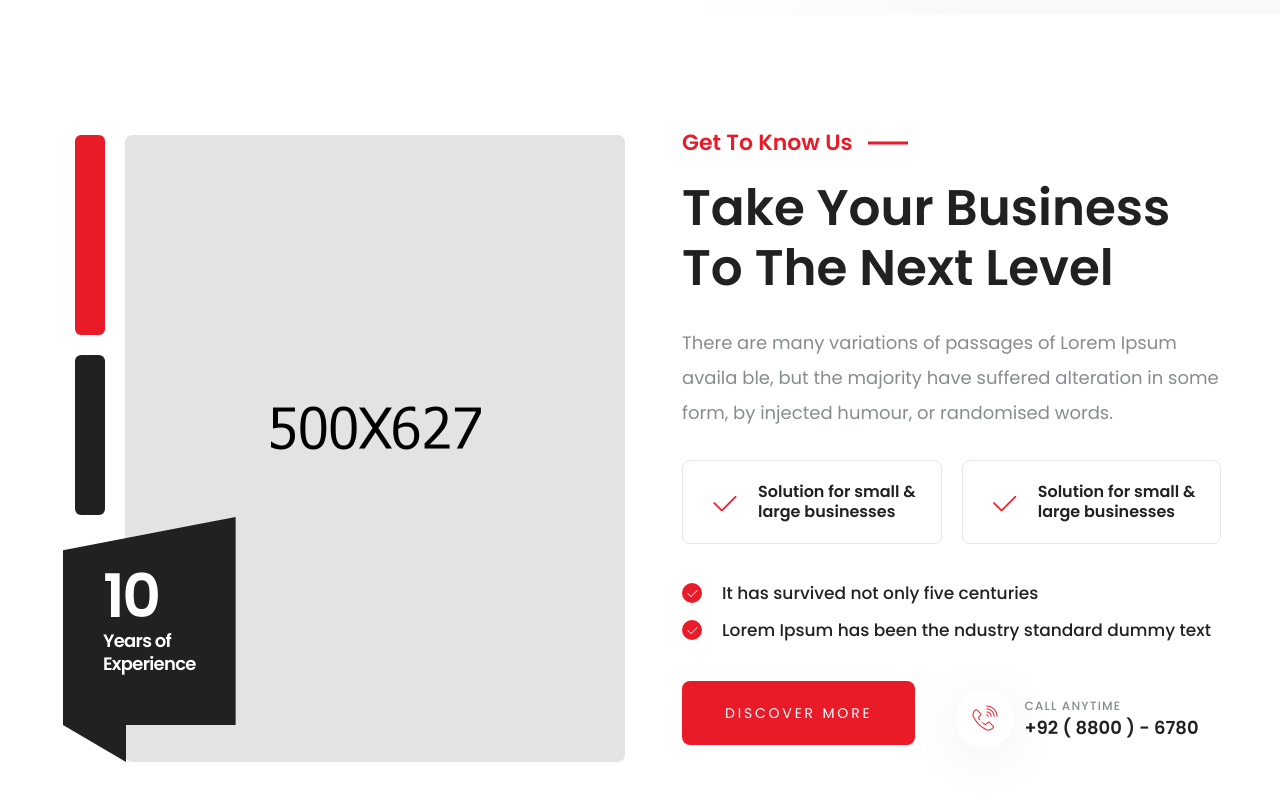
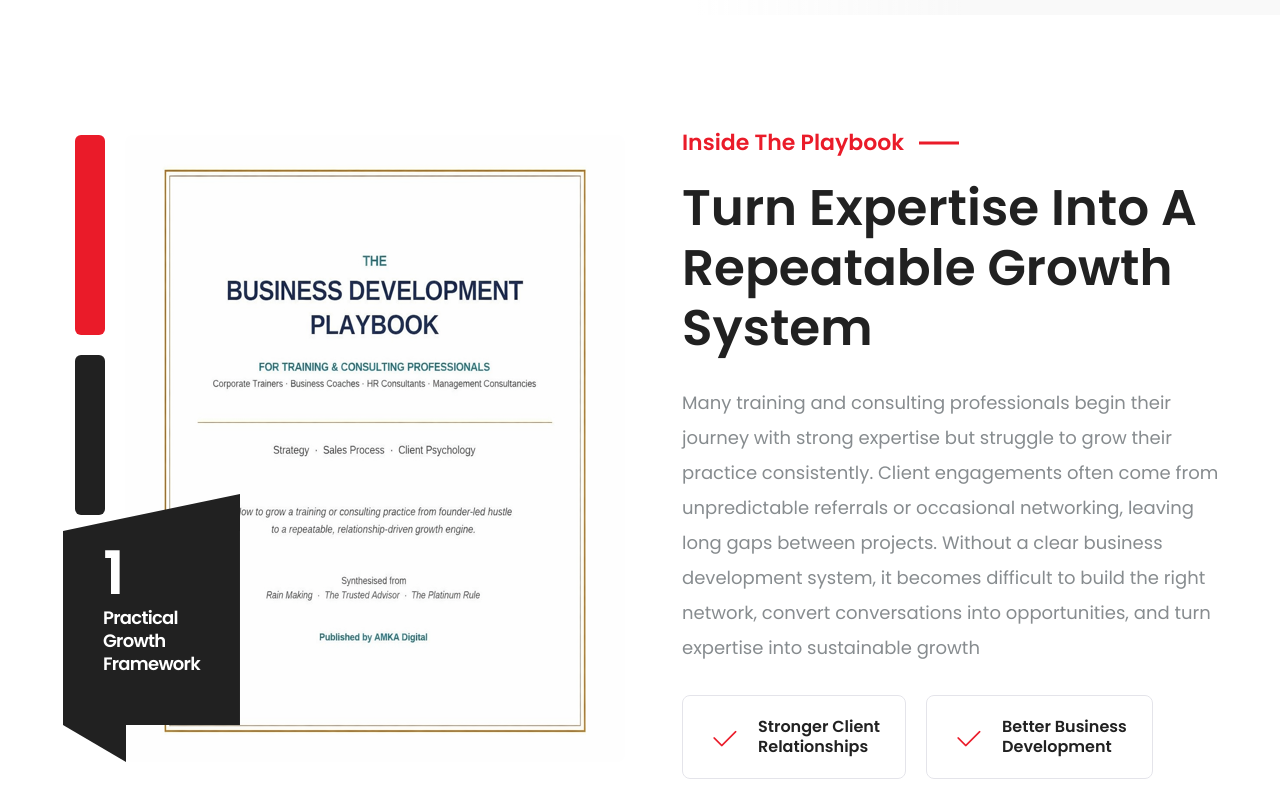
Before and after one commit to hafizi1997/AMKA, a Next.js app: page / in a window 1280 px wide. Shown: the part 2160-2960 px from the top of the page. Built offline with nearby package versions, Linux system fonts and the light colour scheme; grey boxes are pictures that could not be loaded.

Commit message:
add 1 inside first

```diff
--- a/components/sections/home2/About.tsx
+++ b/components/sections/home2/About.tsx
@@ -1,8 +1,7 @@
-import Link from "next/link"
-export default function About() {
+import Link from "next/link";
+export default function Article1() {
   return (
     <>
-
       {/*About Two Start*/}
       <section className="about-two">
         <div className="container">
@@ -15,13 +14,13 @@ export default function About() {
                   data-wow-duration="2500ms"
                 >
                   <div className="about-two__img">
-                <img src="assets/images/resources/about-two-img-1.jpg"  />
+                    <img src="assets/images/resources/about-two-playbook-cover.png" />
                   </div>
                   <div className="about-two__experience-box">
                     <div className="about-two__experience">
-                  <h3>10</h3>
+                      <h3>1</h3>
                       <p>
-                    Years of <br /> Experience
+                        Practical Growth <br /> Framework
                       </p>
                     </div>
                   </div>
@@ -33,17 +32,22 @@ export default function About() {
                 <div className="section-title-two text-left">
                   <div className="section-title-two__tagline-box">
                     <span className="section-title-two__tagline">
-                  Get To Know Us
+                      Inside The Playbook
                     </span>
                   </div>
                   <h2 className="section-title-two__title">
-                Take Your Business To The Next Level
+                    Turn Expertise Into A Repeatable Growth System
                   </h2>
                 </div>
                 <p className="about-two__text">
-              There are many variations of passages of Lorem Ipsum availa ble,
-              but the majority have suffered alteration in some form, by
-              injected humour, or randomised words.
+                  Many training and consulting professionals begin their journey
+                  with strong expertise but struggle to grow their practice
+                  consistently. Client engagements often come from unpredictable
+                  referrals or occasional networking, leaving long gaps between
+                  projects. Without a clear business development system, it
+                  becomes difficult to build the right network, convert
+                  conversations into opportunities, and turn expertise into
+                  sustainable growth
                 </p>
                 <ul className="list-unstyled about-two__solution-box">
                   <li>
@@ -52,7 +56,8 @@ export default function About() {
                     </div>
                     <div className="about-two__solution-text">
                       <p>
-                    Solution for small &amp; <br /> large businesses
+                        Stronger Client
+                        <br /> Relationships
                       </p>
                     </div>
                   </li>
@@ -62,7 +67,8 @@ export default function About() {
                     </div>
                     <div className="about-two__solution-text">
                       <p>
-                    Solution for small &amp; <br /> large businesses
+                        Better Business
+                        <br /> Development
                       </p>
                     </div>
                   </li>
@@ -73,7 +79,10 @@ export default function About() {
                       <span className="icon-check" />
                     </div>
                     <div className="text">
-                  <p>It has survived not only five centuries</p>
+                      <p>
+                        Learn how to grow your network, increase buyer
+                        conversion, and raise engagement value
+                      </p>
                     </div>
                   </li>
                   <li>
@@ -81,7 +90,10 @@ export default function About() {
                       <span className="icon-check" />
                     </div>
                     <div className="text">
-                  <p>Lorem Ipsum has been the ndustry standard dummy text</p>
+                      <p>
+                        Discover how trust, client psychology, and structured
+                        follow-up turn expertise into long-term business growth
+                      </p>
                     </div>
                   </li>
                 </ul>
@@ -96,7 +108,7 @@ export default function About() {
                     <div className="about-two__call-content">
                       <p>Call Anytime</p>
                       <h4>
-                    <Link href="tel:9288006780">+92 ( 8800 ) - 6780</Link>
+                        <Link href="tel:9288006780">+60 19-3623141</Link>
                       </h4>
                     </div>
                   </div>
@@ -107,9 +119,6 @@ export default function About() {
         </div>
       </section>
       {/*About Two End*/}
-
-
-
     </>
-    )
+  );
 }
--- a/components/sections/home2/ContentSlider.tsx
+++ b/components/sections/home2/ContentSlider.tsx
@@ -1,8 +1,9 @@
 "use client";
 
+import { useRef } from "react";
 import { Navigation, Pagination } from "swiper/modules";
 import { Swiper, SwiperSlide } from "swiper/react";
-import About from "@/components/sections/home2/About";
+import Article1 from "@/components/sections/home2/About";
 import Team from "@/components/sections/home2/Team";
 import Faq2 from "@/components/sections/home2/Faq";
 
@@ -31,11 +32,27 @@ const swiperOptions = {
 };
 
 export default function ContentSlider() {
+  const sliderSectionRef = useRef<HTMLElement | null>(null);
+
+  const scrollToSlideTopOnMobile = () => {
+    if (typeof window === "undefined") return;
+    if (window.matchMedia("(max-width: 767px)").matches) {
+      sliderSectionRef.current?.scrollIntoView({
+        behavior: "smooth",
+        block: "start",
+      });
+    }
+  };
+
   return (
-    <section className="home2-content-slider">
-      <Swiper {...swiperOptions} className="home2-content-slider__swiper">
+    <section ref={sliderSectionRef} className="home2-content-slider">
+      <Swiper
+        {...swiperOptions}
+        className="home2-content-slider__swiper"
+        onSlideChangeTransitionEnd={scrollToSlideTopOnMobile}
+      >
         <SwiperSlide>
-          <About />
+          <Article1 />
         </SwiperSlide>
         <SwiperSlide>
           <Team />
```
Also changed, not shown: public/assets/css/zeena.css, public/assets/images/resources/about-two-playbook-cover.png (added). Lines whose indentation alone changed are shown as unchanged.
